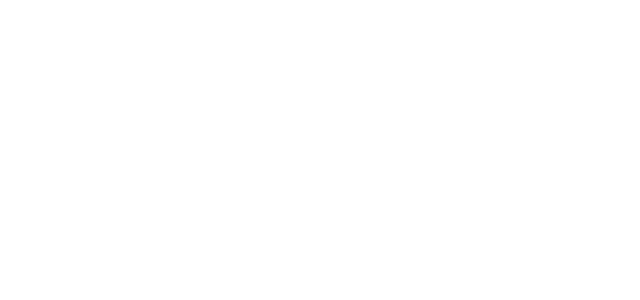
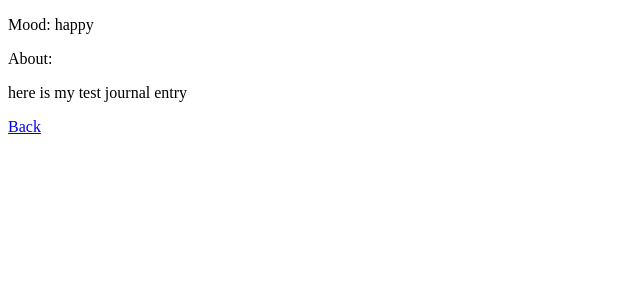
Before and after one commit to Memitaru/react-moodtracker, a React (Create React App) app: page /entry/0 in a window 1280 px wide. Shown: the top 300 px of the page, without its empty margins (0-640 px from the left). Built offline with nearby package versions, Linux system fonts and the light colour scheme.

Commit message:
Clicking a square will now take you to the proper entry

```diff
--- a/src/App.js
+++ b/src/App.js
@@ -2,6 +2,7 @@
 import {Route} from 'react-router-dom';
 import starterData from './data/data';
 import Home from './components/Home'
+import Entry from './components/Entry'
 
 class App extends Component {
   constructor(){
@@ -18,6 +19,7 @@
     return (
       <div className="App">
         <Route exact path="/" render={props => <Home {...props} entries={this.state.entries} />} />
+        <Route path="/entry/:id" render={props => <Entry {...props} entries={this.state.entries} />}/>
       </div>
     );
   }
--- /dev/null
+++ b/src/components/Entry.js
@@ -0,0 +1,16 @@
+import React from 'react';
+import { Link } from 'react-router-dom';
+
+const Entry = props => {
+    const id = props.match.params.id;
+    const entry = props.entries.find(entry => `${entry.id}`===id)
+    return(
+        <div>
+            <p>Mood: {entry.mood}</p>
+            <p>About:</p> <p>{entry.journal}</p>
+            <Link to="/">Back</Link>
+        </div>
+    )
+}
+
+export default Entry;
--- a/src/components/Home.js
+++ b/src/components/Home.js
@@ -12,6 +12,10 @@
     min-height: 200px;
 `
 
+function linkToEntry(props, entry){
+    props.history.push(`/entry/${entry.id}`);
+}
+
 const Home = props => {
     console.log(props)
     return(
@@ -19,7 +23,9 @@
         <BoxContainer>
             {props.entries.map(entry => {
                 return(
-                    <MoodBox mood={entry.mood} key={entry.id} />
+                    <div onClick={() => linkToEntry(props, entry)}>
+                        <MoodBox mood={entry.mood} key={entry.id}/>
+                    </div>
                 )
             })}
         </BoxContainer>
```
